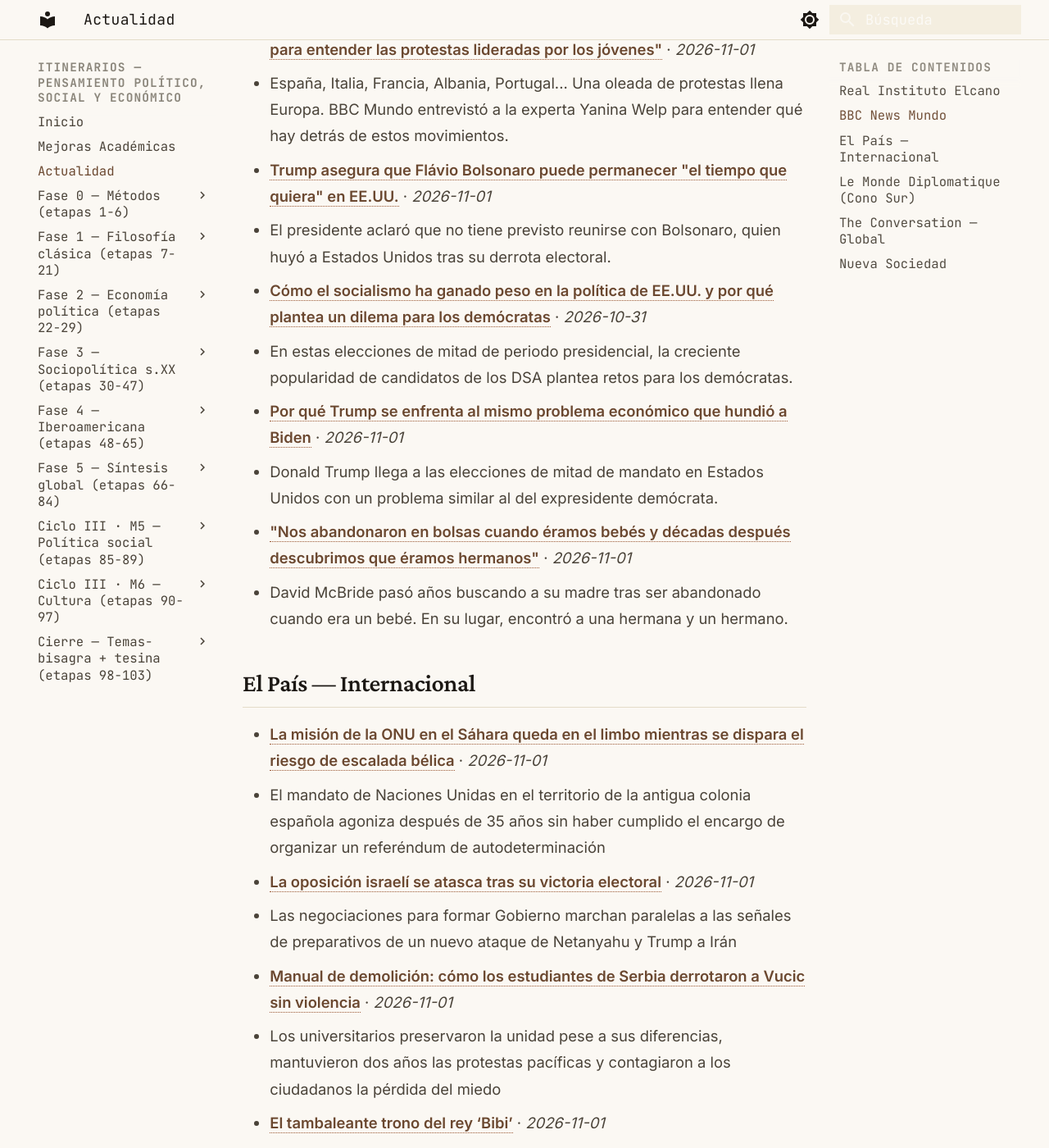
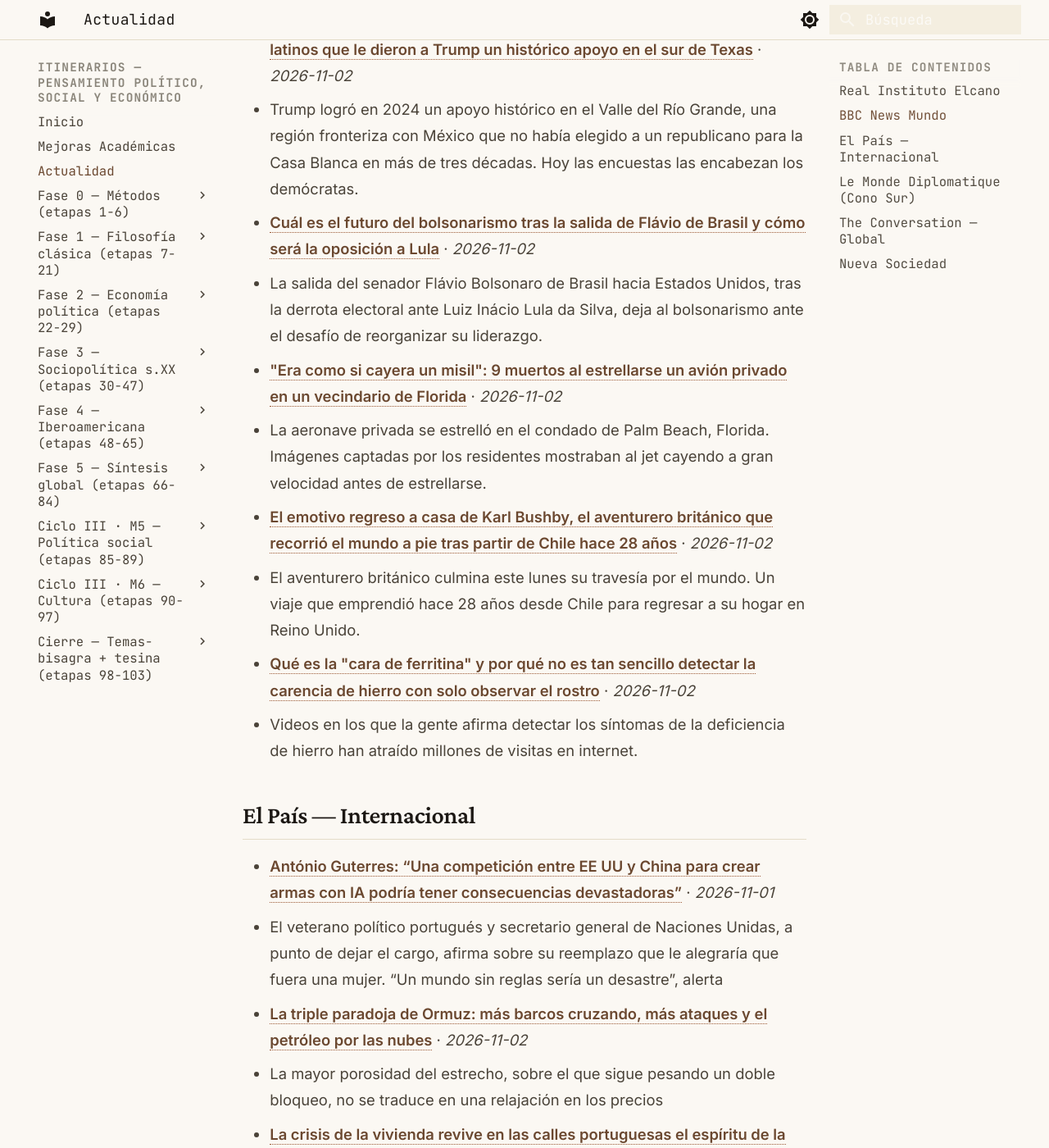
Before and after one commit to MrSpagVi/Curso, an MkDocs documentation site: the page built from docs/actualidad.md, in a window 1280 px wide and 1400 px high, scrolled down 887 px. Shown: the whole window at 82% size. Built offline with MkDocs 1.6.1 and Material for MkDocs 9.7.7, drawn with Linux system fonts in a browser that asks for light colours; some of the changed text lies outside the part shown.

Commit message:
auto: actualidad 2026-11-02

```diff
--- a/docs/actualidad.md
+++ b/docs/actualidad.md
@@ -6,7 +6,7 @@ title: Actualidad
 
 Últimos titulares de fuentes que dictan agenda en ciencia política y geopolítica. Actualizado automáticamente cada día (vía GitHub Actions).
 
-_Última actualización: 2026-11-01 12:23 UTC_
+_Última actualización: 2026-11-02 14:18 UTC_
 
 !!! tip "Ritual mensual — #actualidad"
     El último sábado de cada mes: agarrá **un** titular de los de abajo y escribí **300 palabras** aplicándole **2 autores** del último mes que leíste. ¿Qué diría cada uno? ¿En qué chocan? No resumas la noticia — usala como caso para pensar con las herramientas que venís construyendo. Guardá el texto con el tag `#actualidad` en tu sistema de notas. Esto convierte la teoría en criterio sobre la coyuntura: el objetivo del plan no es citar a Maquiavelo, es leer el presente con él.
@@ -17,29 +17,29 @@ _Sin datos en esta ejecución. Visitar fuente: [https://www.realinstitutoelcano.
 
 ## BBC News Mundo
 
-- **["La pérdida de capacidad del Estado de bienestar en Europa es la clave para entender las protestas lideradas por los jóvenes"](https://www.bbc.com/mundo/articles/c3pwgp7jde1wo?at_medium=RSS&at_campaign=rss)** · *2026-11-01*
-  - España, Italia, Francia, Albania, Portugal... Una oleada de protestas llena Europa. BBC Mundo entrevistó a la experta Yanina Welp para entender qué hay detrás de estos movimientos.
-- **[Trump asegura que Flávio Bolsonaro puede permanecer "el tiempo que quiera" en EE.UU.](https://www.bbc.com/mundo/articles/cqg7x42xg9m8o?at_medium=RSS&at_campaign=rss)** · *2026-11-01*
-  - El presidente aclaró que no tiene previsto reunirse con Bolsonaro, quien huyó a Estados Unidos tras su derrota electoral.
-- **[Cómo el socialismo ha ganado peso en la política de EE.UU. y por qué plantea un dilema para los demócratas](https://www.bbc.com/mundo/articles/cm87zqgqq5l5o?at_medium=RSS&at_campaign=rss)** · *2026-10-31*
-  - En estas elecciones de mitad de periodo presidencial, la creciente popularidad de candidatos de los DSA plantea retos para los demócratas.
-- **[Por qué Trump se enfrenta al mismo problema económico que hundió a Biden](https://www.bbc.com/mundo/articles/cm89z5zp0zkzo?at_medium=RSS&at_campaign=rss)** · *2026-11-01*
-  - Donald Trump llega a las elecciones de mitad de mandato en Estados Unidos con un problema similar al del expresidente demócrata.
-- **["Nos abandonaron en bolsas cuando éramos bebés y décadas después descubrimos que éramos hermanos"](https://www.bbc.com/mundo/articles/ckq6njd0drp0o?at_medium=RSS&at_campaign=rss)** · *2026-11-01*
-  - David McBride pasó años buscando a su madre tras ser abandonado cuando era un bebé. En su lugar, encontró a una hermana y un hermano.
+- **["Cerró la frontera, pero vivimos peor": el descontento de los votantes latinos que le dieron a Trump un histórico apoyo en el sur de Texas](https://www.bbc.com/mundo/articles/c6y9315lrelzo?at_medium=RSS&at_campaign=rss)** · *2026-11-02*
+  - Trump logró en 2024 un apoyo histórico en el Valle del Río Grande, una región fronteriza con México que no había elegido a un republicano para la Casa Blanca en más de tres décadas. Hoy las encuestas las encabezan los demócratas.
+- **[Cuál es el futuro del bolsonarismo tras la salida de Flávio de Brasil y cómo será la oposición a Lula](https://www.bbc.com/mundo/articles/c3qjn8nr2p2ko?at_medium=RSS&at_campaign=rss)** · *2026-11-02*
+  - La salida del senador Flávio Bolsonaro de Brasil hacia Estados Unidos, tras la derrota electoral ante Luiz Inácio Lula da Silva, deja al bolsonarismo ante el desafío de reorganizar su liderazgo.
+- **["Era como si cayera un misil": 9 muertos al estrellarse un avión privado en un vecindario de Florida](https://www.bbc.com/mundo/articles/c61m4yyjyrrxo?at_medium=RSS&at_campaign=rss)** · *2026-11-02*
+  - La aeronave privada se estrelló en el condado de Palm Beach, Florida. Imágenes captadas por los residentes mostraban al jet cayendo a gran velocidad antes de estrellarse.
+- **[El emotivo regreso a casa de Karl Bushby, el aventurero británico que recorrió el mundo a pie tras partir de Chile hace 28 años](https://www.bbc.com/mundo/articles/c8wy941ee4rzo?at_medium=RSS&at_campaign=rss)** · *2026-11-02*
+  - El aventurero británico culmina este lunes su travesía por el mundo. Un viaje que emprendió hace 28 años desde Chile para regresar a su hogar en Reino Unido.
+- **[Qué es la "cara de ferritina" y por qué no es tan sencillo detectar la carencia de hierro con solo observar el rostro](https://www.bbc.com/mundo/articles/cq23dyerrdpko?at_medium=RSS&at_campaign=rss)** · *2026-11-02*
+  - Videos en los que la gente afirma detectar los síntomas de la deficiencia de hierro han atraído millones de visitas en internet.
 
 ## El País — Internacional
 
-- **[La misión de la ONU en el Sáhara queda en el limbo mientras se dispara el riesgo de escalada bélica](https://elpais.com/internacional/2026-11-01/la-mision-de-la-onu-en-el-sahara-queda-en-el-limbo-mientras-se-dispara-el-riesgo-de-escalada-belica.html)** · *2026-11-01*
-  - El mandato de Naciones Unidas en el territorio de la antigua colonia española agoniza después de 35 años sin haber cumplido el encargo de organizar un referéndum de autodeterminación
-- **[La oposición israelí se atasca tras su victoria electoral](https://elpais.com/internacional/2026-11-01/la-oposicion-israeli-transforma-en-embrollo-su-victoria-sobre-netanyahu.html)** · *2026-11-01*
-  - Las negociaciones para formar Gobierno marchan paralelas a las señales de preparativos de un nuevo ataque de Netanyahu y Trump a Irán
-- **[Manual de demolición: cómo los estudiantes de Serbia derrotaron a Vucic sin violencia](https://elpais.com/internacional/2026-11-01/manual-de-demolicion-como-los-estudiantes-de-serbia-derrotaron-a-vucic-sin-violencia.html)** · *2026-11-01*
-  - Los universitarios preservaron la unidad pese a sus diferencias, mantuvieron dos años las protestas pacíficas y contagiaron a los ciudadanos la pérdida del miedo
+- **[António Guterres: “Una competición entre EE UU y China para crear armas con IA podría tener consecuencias devastadoras”](https://elpais.com/internacional/2026-11-01/antonio-guterres-una-competicion-entre-ee-uu-y-china-para-crear-armas-con-ia-podria-tener-consecuencias-devastadoras.html)** · *2026-11-01*
+  - El veterano político portugués y secretario general de Naciones Unidas, a punto de dejar el cargo, afirma sobre su reemplazo que le alegraría que fuera una mujer. “Un mundo sin reglas sería un desastre”, alerta
+- **[La triple paradoja de Ormuz: más barcos cruzando, más ataques y el petróleo por las nubes](https://elpais.com/internacional/2026-11-02/la-triple-paradoja-de-ormuz-mas-barcos-cruzando-mas-ataques-y-el-petroleo-por-las-nubes.html)** · *2026-11-02*
+  - La mayor porosidad del estrecho, sobre el que sigue pesando un doble bloqueo, no se traduce en una relajación en los precios
+- **[La crisis de la vivienda revive en las calles portuguesas el espíritu de la Revolución de Abril](https://elpais.com/internacional/2026-11-01/la-crisis-de-la-vivienda-revive-en-las-calles-portuguesas-el-espiritu-de-la-revolucion-de-abril.html)** · *2026-11-02*
+  - La represión policial de acampadas pacíficas, con decenas de heridos este fin de semana, provoca una tormenta política. Portugal es el país de la UE donde más ha subido el precio de las casas
+- **[¿Protestarán los jóvenes con su voto en Estados Unidos?](https://elpais.com/us/2026-11-02/protestaran-los-jovenes-con-su-voto-en-estados-unidos.html)** · *2026-11-02*
+  - Los menores de 30 años podrían aprovechar las ‘midterms’ para enviar un mensaje muy claro al presidente Donald Trump
 - **[El tambaleante trono del rey ‘Bibi’](https://elpais.com/internacional/2026-11-01/el-tambaleante-trono-del-rey-bibi.html)** · *2026-11-01*
   - Los votantes israelíes han hablado con claridad, pero al primer ministro israelí, Benjamín Netanyahu, aún le quedan cartas para perpetuarse en el poder hasta una repetición electoral
-- **[Brasil y los dueños del algoritmo](https://elpais.com/america/2026-10-27/brasil-y-los-duenos-del-algoritmo.html)** · *2026-10-27*
-  - La victoria de Lula pone sobre la mesa que es posible ganar en las urnas a los tecnoligarcas, pero también la necesidad de poner freno a su asalto a la democracia
 
 ## Le Monde Diplomatique (Cono Sur)
 
@@ -47,16 +47,16 @@ _Sin datos en esta ejecución. Visitar fuente: [https://www.eldiplo.org/feed/](h
 
 ## The Conversation — Global
 
-- **[Algeria is sending troops to Niger for the first time in decades – what’s at stake](https://theconversation.com/algeria-is-sending-troops-to-niger-for-the-first-time-in-decades-whats-at-stake-295358)** · *2026-11-01*
-  - Can Algeria turn its military intervention in Niger into a tool for stabilisation in a volatile Sahel region?
-- **[China imports millions of donkey hides from Africa every year: new book traces the drivers and impact](https://theconversation.com/china-imports-millions-of-donkey-hides-from-africa-every-year-new-book-traces-the-drivers-and-impact-295173)** · *2026-11-01*
-  - According to some estimates, China imports around three million African hides a year, with 25%-35% taken from stolen animals.
-- **[Zombies are real – just ask the parasites taking over the bodies and brains of insects and rodents, leading them to their doom](https://theconversation.com/zombies-are-real-just-ask-the-parasites-taking-over-the-bodies-and-brains-of-insects-and-rodents-leading-them-to-their-doom-292955)** · *2026-10-30*
-  - Parasitic fungi, wasps, worms and amoeba can control the behavior of their hosts in various horrifying ways.
-- **[From 18th-century false ballots to the second JFK and double Dan Sullivans, a brief history of spoiler candidates and the unsuccessful legal challenges to them](https://theconversation.com/from-18th-century-false-ballots-to-the-second-jfk-and-double-dan-sullivans-a-brief-history-of-spoiler-candidates-and-the-unsuccessful-legal-challenges-to-them-295504)** · *2026-10-30*
-  - The spoiler candidate is one of the oldest tricks in the American campaign toolbox, and the law has rarely touched it.
-- **[South Sudan wants to hold elections in December: 3 major obstacles and some ways around them](https://theconversation.com/south-sudan-wants-to-hold-elections-in-december-3-major-obstacles-and-some-ways-around-them-295467)** · *2026-10-30*
-  - South Sudan has postponed elections several times since signing a 2018 peace agreement.
+- **[Forgotten flint tools in museum boxes reveal how Egypt’s early farmers paved the way for the pharaohs](https://theconversation.com/forgotten-flint-tools-in-museum-boxes-reveal-how-egypts-early-farmers-paved-the-way-for-the-pharaohs-294501)** · *2026-11-02*
+  - The flints reveal that villagers created local economies from their skills long before state enterprise began.
+- **[South Africans living through water cuts blame corruption and neglect, not just broken pipes – study](https://theconversation.com/south-africans-living-through-water-cuts-blame-corruption-and-neglect-not-just-broken-pipes-study-290385)** · *2026-11-02*
+  - After 15 years of water shortages, residents of Madibeng in South Africa make a moral judgment.
+- **[Not in a FEMA flood zone? Your home could still be at risk – and you could suffer more than your neighbor](https://theconversation.com/not-in-a-fema-flood-zone-your-home-could-still-be-at-risk-and-you-could-suffer-more-than-your-neighbor-293658)** · *2026-11-02*
+  - Your home’s true flood risk is far more complex than FEMA flood maps reflect.
+- **[Supreme Court decision on gerrymandering will wind back progress on racial justice](https://theconversation.com/supreme-court-decision-on-gerrymandering-will-wind-back-progress-on-racial-justice-295176)** · *2026-11-02*
+  - Both Democrat and Republican states are changing the boundaries of voting districts, often along racial llines.
+- **[I research Doctor Doom – here’s why he could be the unlikely hero of Avengers: Doomsday](https://theconversation.com/i-research-doctor-doom-heres-why-he-could-be-the-unlikely-hero-of-avengers-doomsday-293038)** · *2026-11-02*
+  - When Doctor Doom proclaims himself a genius and the only person who can save humanity, he’s usually right.
 
 ## Nueva Sociedad
 
```
